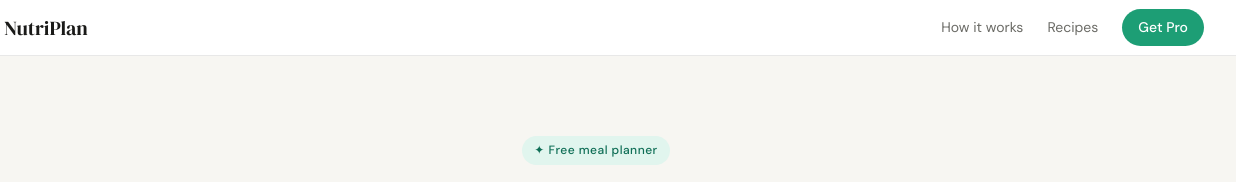
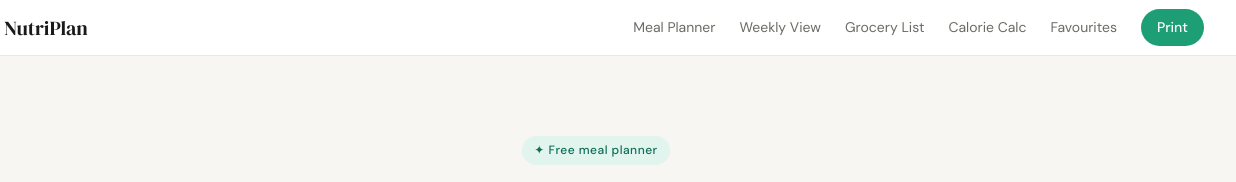
Before and after one commit to Clouds-3/NutriPlan-Fitness, a plain HTML site: page food-website.html in a window 1280 px wide. Shown: the top 182 px of the page, 44-1280 px from the left. Drawn offline with Linux system fonts and the light colour scheme.

Commit message:
uploaded

```diff
--- a/Food Website.html
+++ b/food-website.html
@@ -403,14 +403,17 @@
 <body>
 
 <nav>
-  <a href="#" class="logo">
+  <a href="index.html" class="logo">
     <span class="logo-dot"></span>
     NutriPlan
   </a>
   <div class="nav-links">
-    <a href="#">How it works</a>
-    <a href="#">Recipes</a>
-    <a href="#" class="nav-cta">Get Pro</a>
+    <a href="index.html">Meal Planner</a>
+    <a href="weekly.html">Weekly View</a>
+    <a href="grocery.html">Grocery List</a>
+    <a href="calculator.html">Calorie Calc</a>
+    <a href="favourites.html">Favourites</a>
+    <a href="print.html" class="nav-cta">Print</a>
   </div>
 </nav>
 
```
Also changed, not shown: index.html (+9 -0 lines), calculator.html (renamed from Calculator.html), common.css (renamed from Common.css), data.js (renamed from Data.js), favourites.html (renamed from Favourites.html), grocery.html (renamed from Grocery.html), print.html (renamed from Print.html).
